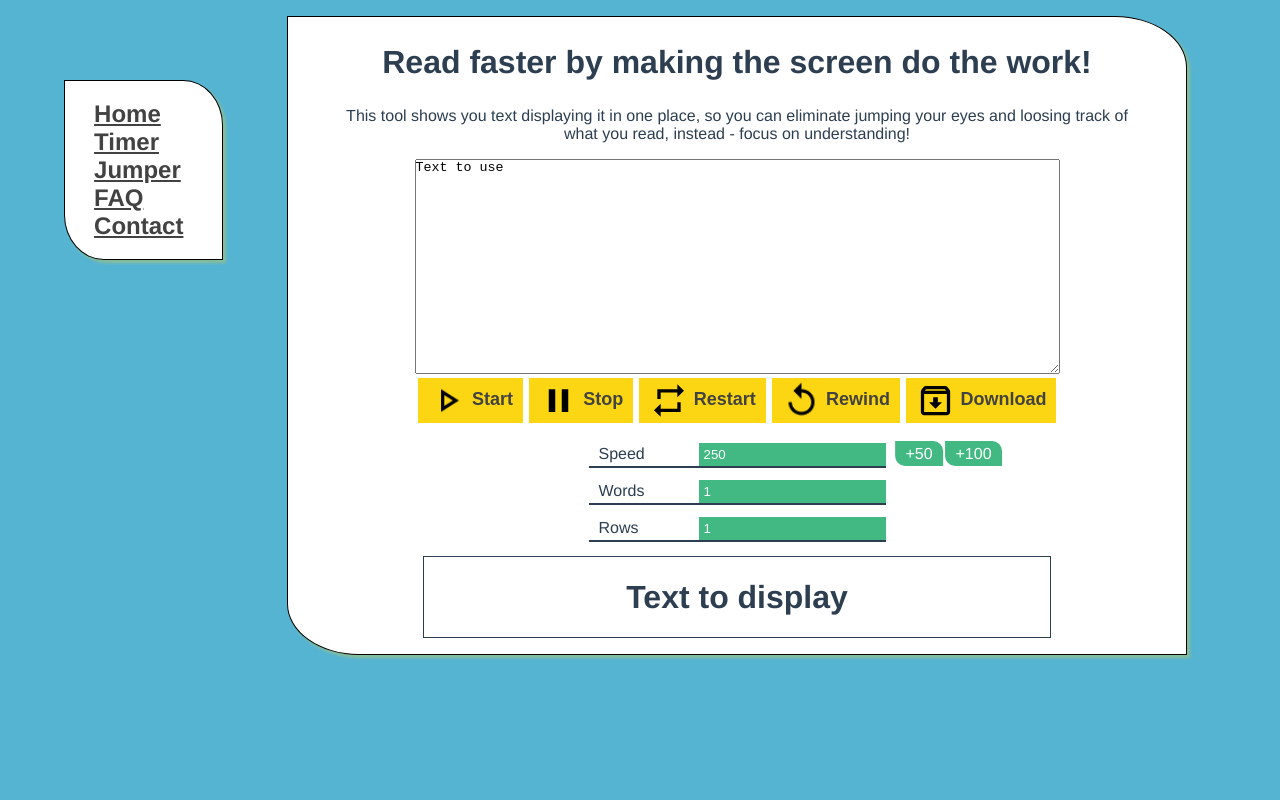
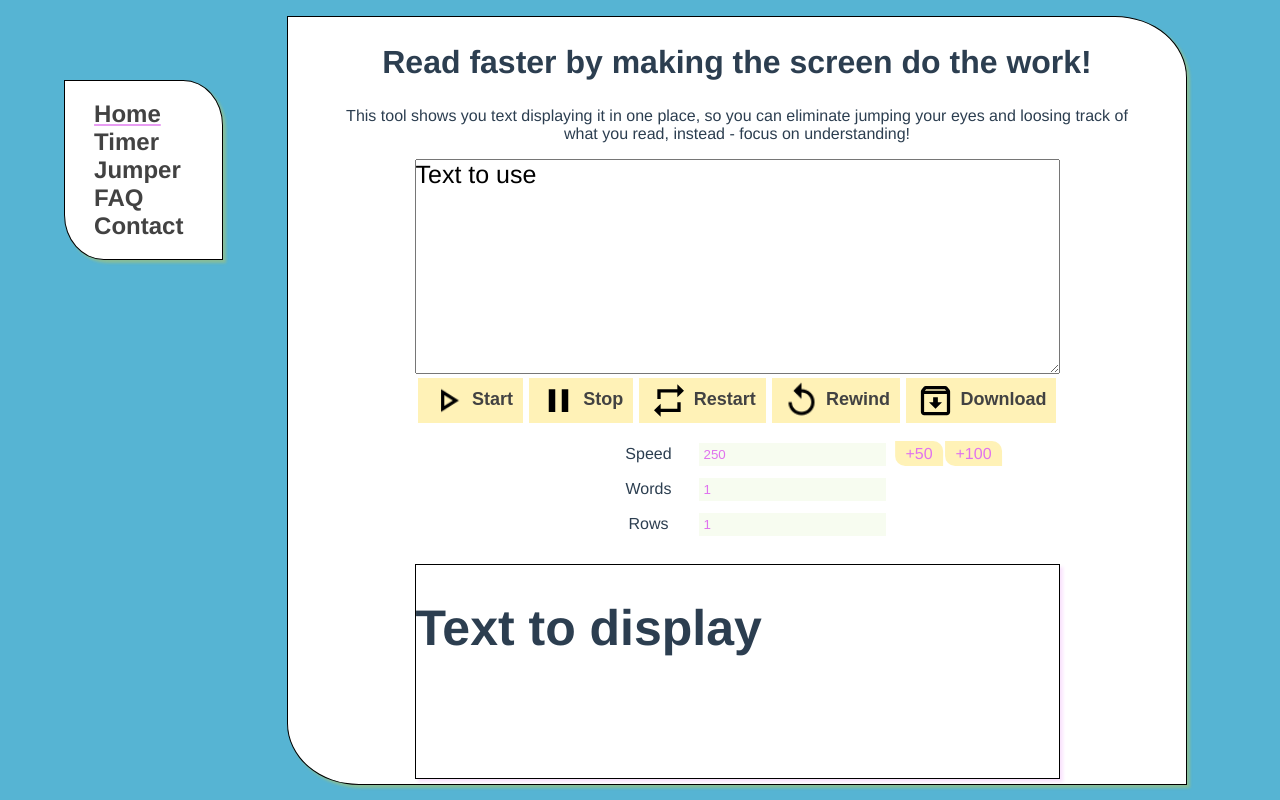
Before and after one commit to michalmietlinski/fastread.github.io, a Vue app: page /#/ in a window 1280 px wide. Built offline with nearby package versions, Linux system fonts and the light colour scheme.

Commit message:
more colors, nav, jumper, jumper list

```diff
--- a/src/App.vue
+++ b/src/App.vue
@@ -137,7 +137,7 @@
     ul {
       list-style-type: none;
       text-align: left;
-      min-width:159px ;
+      min-width: 159px;
       padding: 12%;
       border: 1px solid black;
       border-radius: 0 25% 0 25%;
@@ -148,24 +148,7 @@
         display: block;
         font-size: 1.5em;
         background: white;
-        &:hover{
-          &:after {
-            content: "";
-            border: solid #e073ee;
-            border-width: 0 3px 3px 0;
-            display: inline-block;
-            padding: 3px;
-            transform: rotate(135deg);
-          }
-        /*<!--&:before {-->*/
-        /*<!--  content: "";-->*/
-        /*<!--  border: solid #e073ee;-->*/
-        /*<!--  border-width: 0 3px 3px 0;-->*/
-        /*<!--  display: inline-block;-->*/
-        /*<!--  padding: 3px;-->*/
-        /*<!--  transform: rotate(-45deg);-->*/
-        /*<!--}}-->*/
-      }}
+      }
     }
 
     a {
@@ -174,10 +157,18 @@
       color: #424242;
       background: white;
       cursor: pointer;
+      text-decoration: none;
+      margin-bottom: 2px  ;
+
+      &:hover {
+        background-color: hsla(50, 98%, 53%, 0.3);
+        border-radius: 15px;
+      }
 
       &.router-link-exact-active {
         font-weight: 700;
         text-decoration: underline;
+        text-decoration-color: hsla(293, 78%, 69%, 0.7);
       }
 
     }
@@ -190,11 +181,11 @@
 
   .app-wrapper {
     flex: 1 1;
-    margin: 2vh 2vh 0 0 ;
+    margin: 2vh 2vh 0 0;
   }
 
   button {
-    background: #FCD612;
+    background: hsla(50, 98%, 53%, 0.3);
     font-weight: bold;
     font-size: 18px;
     border: none;
@@ -203,13 +194,15 @@
     color: #424242;
 
     &:hover {
-      color:#26294A;
+      color: #26294A;
+      background: hsla(50, 98%, 53%, 0.7);
       outline-style: none;
       box-shadow: 3px 3px 3px hsla(293, 78%, 69%, 0.3);
 
     }
+
     &:focus {
-      outline:0;
+      outline: 0;
     }
   }
 
@@ -241,8 +234,6 @@
     text-transform: uppercase;
   }
 
-
-
   .center {
     text-align: center;
   }
@@ -253,13 +244,15 @@
     text-align: center;
   }
 
+  .resulttext,
   .textareaMain {
+    display: inline-block;
     max-width: 800px;
     min-width: 645px;
     min-height: 215px;
+    font-size: 25px;
+    font-family: "Avenir", Helvetica, Arial, sans-serif;
     padding: 0;
-    margin-right: 0 3px 10px 3px;
-    display: inline-block;
 
     &:focus {
       background-color: #f8f9f9;
@@ -268,13 +261,23 @@
       box-shadow: 3px 3px 3px hsla(293, 78%, 69%, 0.2);
     }
   }
+  .resulttext {
+    text-align: left;
+    font-size: 25px;
+    font-family: "Avenir", Helvetica, Arial, sans-serif;
+    font-weight: 400;
+    border: 1px solid black;
+    outline-style: none;
+    box-shadow: 3px 3px 3px hsla(293, 78%, 69%, 0.2);
+    margin-bottom: 5px;
+  }
 
   .controls {
-    display: inline-block;
+    display: flex;
+    align-items: center;
+    justify-content: center;
     font-size: 16px;
     line-height: 25px;
-    text-align: left;
-    max-width: 500px;
 
     .column:first-of-type {
       .row {
@@ -288,7 +291,6 @@
     }
 
     .row {
-      /*border-bottom: 2px solid;*/
       margin-bottom: 10px;
       position: relative;
 
@@ -301,10 +303,10 @@
         height: 23px;
 
         &:focus {
+          color: #26294A;
           background-color: hsla(50, 98%, 53%, 0.3);
           box-shadow: 3px 3px 3px hsla(293, 78%, 69%, 0.3);
           outline-style: none;
-
         }
       }
 
@@ -314,11 +316,11 @@
         transform: translateX(100%);
         padding: 0 10px;
         background: hsla(50, 98%, 53%, 0.3);
-        color:#26294A;
+        color: #e073ee;
         border-radius: 0 10px;
 
         &:hover {
-          color:#26294A;
+          color: #26294A;
           border: 1px solid hsla(50, 98%, 53%, 0.7);
           outline-style: none;
           box-shadow: 3px 3px 3px hsla(293, 78%, 69%, 0.3);
@@ -340,14 +342,7 @@
     text-align: left;
   }
 
-  .resulttext {
-    text-align: center;
-    border: 1px solid;
-    flex: 1;
-    min-width: 70%;
-    display: inline-block;
-    margin-bottom: 2vh;
-  }
+
 
   .settings-wraper {
     position: absolute;
--- a/src/components/Counter.vue
+++ b/src/components/Counter.vue
@@ -12,19 +12,26 @@
     <div class="resulttext" v-if="watchplaying">{{texttoread2}}</div>
 
     <div class="controls">
-      <button v-on:click="stopWatch()" v-if="watchplaying">{{copy.menu  ? copy.controls.stop : ''}}</button>
-      <button v-on:click="startWatch()" v-if="!watchplaying">{{copy.menu  ? copy.controls.start : ''}}</button>
-      <button v-on:click="resetWatch()">{{copy.menu  ? copy.controls.reset : ''}}</button>
+      <button v-on:click="stopWatch()" v-if="watchplaying">{{copy.menu ? copy.controls.stop : ''}}
+      </button>
+      <button v-on:click="startWatch()" v-if="!watchplaying">{{copy.menu ? copy.controls.start :
+        ''}}
+      </button>
+      <button v-on:click="resetWatch()">{{copy.menu ? copy.controls.reset : ''}}</button>
     </div>
-    <hr>
+
     <div class="results">
       <h2></h2>
       <ul>
         <li v-for="(item, index) in previousresults" v-bind:key="index">
-           <span class="latest" v-if="index===0">{{copy.section ? copy.section.counter.latest : ''}}</span>
-           <p><span>{{copy.section ? copy.section.counter.timeOfReading : ''}}:</span> {{item.time/1000}}s</p>
-           <p><span>{{copy.section ? copy.section.counter.numberOfWords : ''}}:</span> {{item.words}}</p>
-           <p><span>{{copy.section ? copy.section.counter.wordsPerMinute : ''}}:</span> {{item.wpm}}</p>
+          <span class="latest"
+                v-if="index===0">{{copy.section ? copy.section.counter.latest : ''}}</span>
+          <p><span>{{copy.section ? copy.section.counter.timeOfReading : ''}}:</span>
+            {{item.time/1000}}s</p>
+          <p><span>{{copy.section ? copy.section.counter.numberOfWords : ''}}:</span> {{item.words}}
+          </p>
+          <p><span>{{copy.section ? copy.section.counter.wordsPerMinute : ''}}:</span> {{item.wpm}}
+          </p>
         </li>
       </ul>
     </div>
@@ -46,7 +53,7 @@ export default {
             starttime: 0,
             stoptime: 0,
             watchresult: {},
-    previousresults:[],
+            previousresults: [],
         }),
         computed: {
             ...mapState([
@@ -98,21 +105,46 @@ export default {
             resetWatch() {
                 this.watchplaying = false;
                 this.watchtime = 0;
-      this.texttoread2='';
+                this.texttoread2 = '';
             },
         },
     };
 </script>
 
+
 <style lang="scss">
-.timer ul li{
+  .timer ul li {
     span {
       min-width: 150px;
       font-weight: 700;
     }
-  width:33%;
-  padding:0;
-  margin:0;
+
+    width: 33%;
+    padding: 0;
+    margin: 0;
+  }
+
+  .results {
+    h2 {
+    }
+
+    ul {
+      display: flex;
+      align-items: center;
+      justify-content: space-around;
+      flex-wrap: wrap;
+      list-style: none;
+      li{
+        p {}
+      }
+      li:first-child {
+        background: hsla(50, 98%, 53%, 0.3);
+        box-shadow: 3px 3px 3px hsla(293, 78%, 69%, 0.2);
+        border-radius: 0 15%;
+        padding: 5px 0 0 17px;
+        margin: 0 30%;
+      }
+    }
   }
 
 
--- a/src/components/Jumper.vue
+++ b/src/components/Jumper.vue
@@ -172,10 +172,14 @@
 
       button {
         margin-bottom: 10px;
+        background: hsla(50, 98%, 53%, 0.7);
+        &:hover {
+          background: hsla(50, 98%, 53%, 1);
+        }
       }
       input {
-        height: 25px;
-        padding-top: 7px;
+        height: 27px;
+        padding-top: 5px;
       }
     }
 
--- a/src/components/Main.vue
+++ b/src/components/Main.vue
@@ -209,50 +209,6 @@
     };
 </script>
 <style lang="scss">
-.controls {
-    display: inline-block;
-    font-size: 16px;
-    line-height: 25px;
-    text-align: left;
-    left: 100px;
-    .column:first-of-type {
-      .row{
-        padding-left:10px;
-      }
-    }
-    .column{
-      min-width: 110px;
-      float: left;
-    }
-    .row{
-      border-bottom: 2px solid;
-      margin-bottom: 10px;
-      position:relative;
-      input{
-          margin: 0;
-          padding: 0 5px;
-          border: 0;
-          background: var(--main_active_color, #489e54);
-          color: #fff;
-          height: 23px;
-      }
-      span{
-        position:absolute;
-        right:0;
-        transform: translateX(100%);
-        padding: 0 10px;
-        background: var(--main_active_color, #489e54);
-        color: #fff;
-        border-radius: 0 10px;
-      }
-      span:nth-of-type(1){
-        right:-10px;
-      }
-      span:nth-of-type(2){
-        right:-60px;
-      }
-    }
-}
 
   .container-Main {
     border: 1px solid black;
```
Lines whose indentation alone changed are shown as unchanged.
